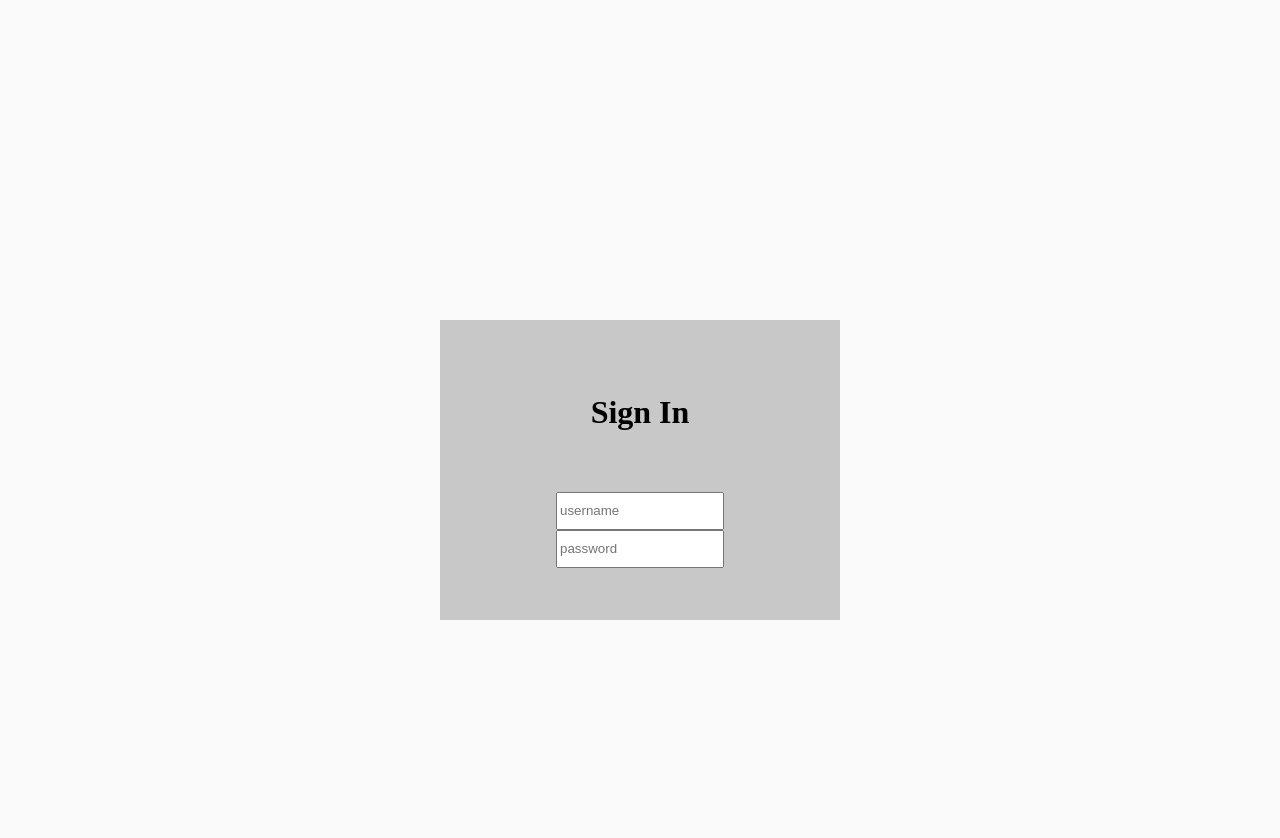
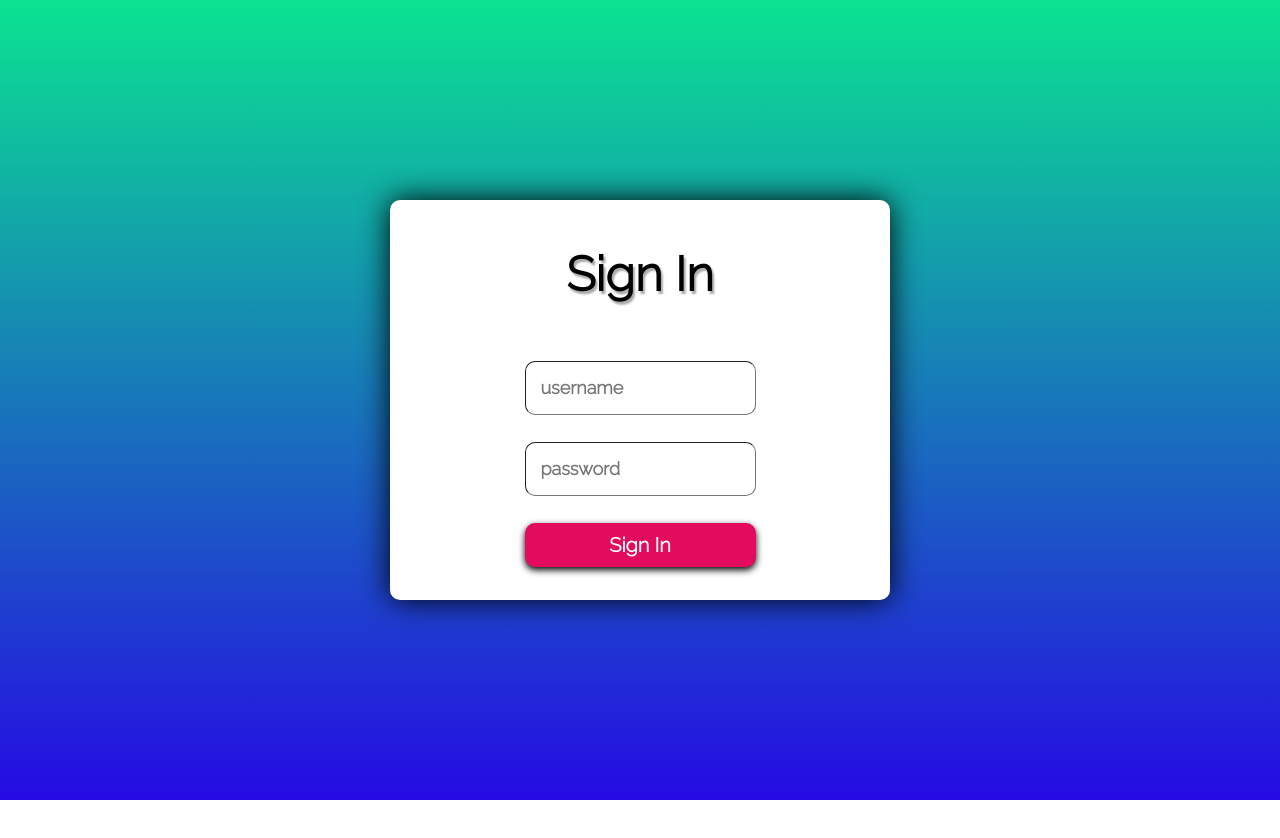
Before and after one commit to kyle-penrose/kyle-penrose-login-ui-project, a plain HTML site: page index.html in a window 1280 px wide. After the commit the page ends 800 px from the top, so only its background shows below. Drawn offline with Linux system fonts and the light colour scheme.

Commit message:
Added all the css styles, flexbox properties, etc.

```diff
--- a/index.html
+++ b/index.html
@@ -1,19 +1,18 @@
 <!DOCTYPE html>
 
 <head>
+	<link rel="preconnect" href="https://fonts.googleapis.com">
+	<link rel="preconnect" href="https://fonts.gstatic.com" crossorigin>
+	<link href="https://fonts.googleapis.com/css2?family=Raleway:wght@300" rel="stylesheet">
 	<link rel="stylesheet" href="login-styles.css">
-
 	<title>Kyle's Login UI Project</title>
 </head>
 
 <body>
-	<div class="blank_container"></div>
 	<div class="container">
-	<h1>Sign In</h1>
-	<h2></h2>
-	<input class="item" type="text" placeholder="username">
-	<input class="item" type="password" placeholder="password">
+		<h1>Sign In</h1>
+		<input class="form" type="text" placeholder="username">
+		<input class="form" type="password" placeholder="password">
+		<button type="button">Sign In</button>
 	</div>
-
-	<div class="blank_container"></div>
 </body>
--- a/login-styles.css
+++ b/login-styles.css
@@ -1,34 +1,96 @@
 /* this is the style sheet */
 
 body {
+	/*
 	display: flex;
+	align-items: flex-start;
+	justify-content: center;
+	flex-direction: column;*/
+	height: 100vh;
 	margin: 0;
-	background-color: rgb(250,250,250);
-	align-items: flex-start;
-	justify-content: space-around;
-	flex-direction: column;
-}
-.blank_container {
+	background-color: #250BE3;
+	background: linear-gradient(to bottom, #0be391,#250be3);
+
+	/* Flex Container Properties */
 	display:flex;
-	height: 40vh;
-}
-.container {
-	display: flex;
-	height: 30vh;
-	width: 45vh;
-	background-color: rgb(200,200,200);
-	flex-direction: column;
-	align-content: center;
 	justify-content: center;
-	justify-items: flex-end;
-	align-items: center;
-	align-self: center;
-	min-width: 400px;
-	min-height: 300px;
 }
 
-.item {
+
+.container {
+
+	min-width: 500px;
+	min-height: 400px;
+
+	background-color: #ffffff;
+	box-shadow: 0px 0px 30px;
+	border-radius: 10px;
+
+
+
+
+	/* Flex Item Properties */
+	align-self: center;
+
+	/* Flex Container Properties */
 	display: flex;
-	width: 20vh;
-	height: 4vh;
+	flex-wrap: wrap;
+	flex-direction: column;
+	justify-content: space-around;
+	align-content: space-around;
+
 }
+
+h1 {
+	font-family: 'Raleway', sans-serif;
+	font-size: 48px;
+	color: #000000;
+	text-shadow: 2px 3px 2px #AAAAAA;
+
+	/*flex item properties*/
+	align-self: center;
+}
+
+
+button {
+	/* button style */
+	border-radius: 10px;
+	border: none;
+	background-color: #e30b5d;
+	padding: 10px;
+	padding-left: 40px;
+	padding-right: 40px;
+	box-shadow: 0px 3px 7px #000000;
+	margin-bottom: 20px;
+	/* text style */
+	color: #ffffff;
+	text-align: center;
+	font-family:'Raleway', sans-serif;
+	font-size: 20px;
+	font-weight: bold;
+
+}
+
+button:active {
+	/*box-shadow: 0px 0px 0px #000000;*/
+	transform: scale(0.95);
+
+}
+
+
+.form {
+	min-width: 170px;
+	min-height: 42px;
+	border-radius: 10px;
+	border-width: 1px;
+
+	font-family: 'Raleway',sans-serif;
+	font-size: 18px;
+	font-weight: bold;
+	padding: 5px;
+	padding-left: 15px;
+	padding-right: 15px;
+
+	/* Flex Item Properties*/
+
+}
```
